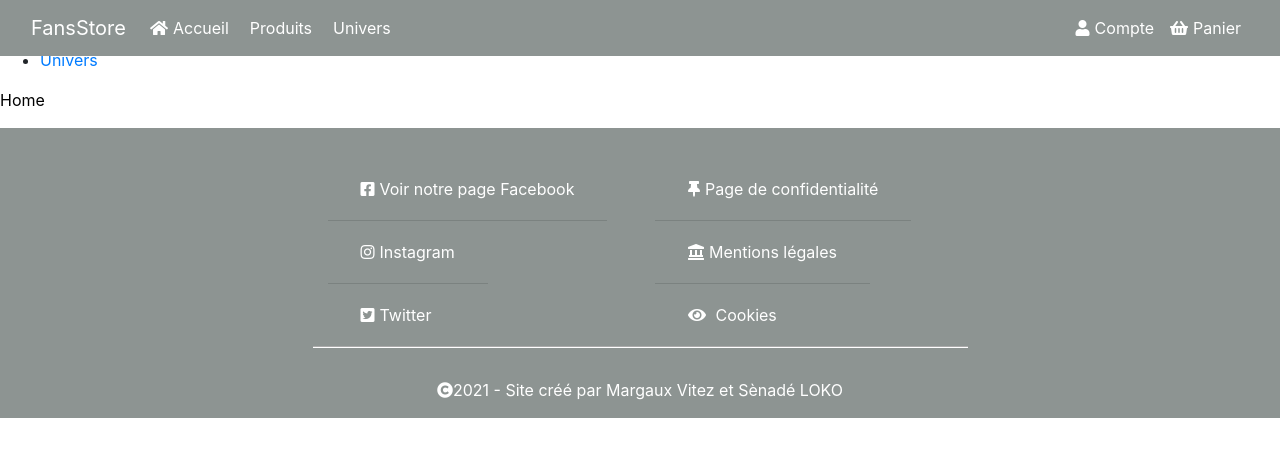
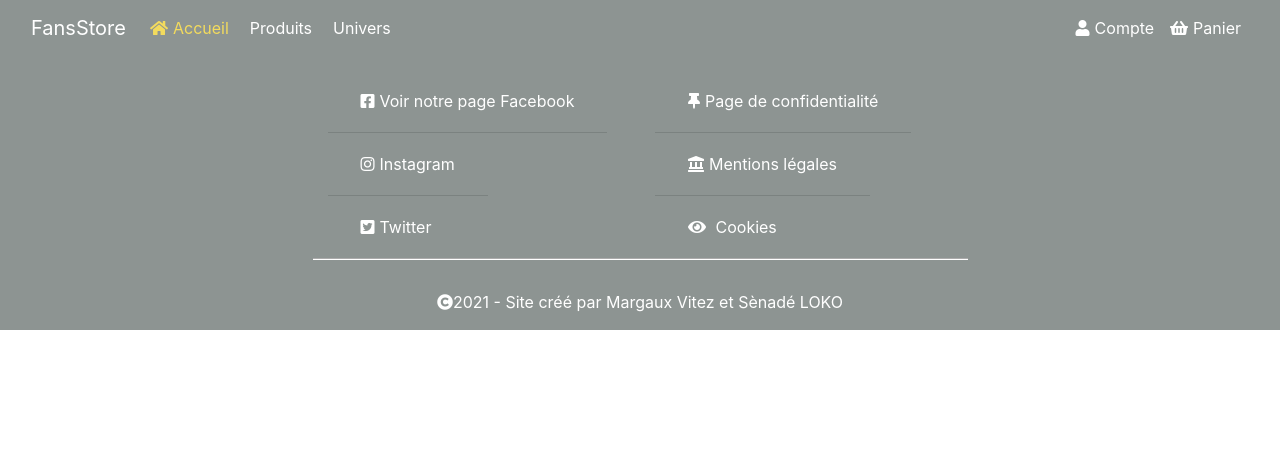
Before and after one commit to margauxcleo/FansStore, a React (Create React App) app in the folder client/: page / in a window 1280 px wide. Shown: the top 456 px of the page. Built offline with nearby package versions, Linux system fonts and the light colour scheme.

Commit message:
[MV]V.1.3[1] navbar done - routes ok

```diff
--- a/client/src/App.js
+++ b/client/src/App.js
@@ -15,18 +15,6 @@ function App() {
       <Router>
         <Navbar />
 
-        <ul>
-          <li>
-            <Link to="/">Home</Link>
-          </li>
-          <li>
-            <Link to="/produits">Produits</Link>
-          </li>
-          <li>
-            <Link to="/univers">Univers</Link>
-          </li>
-        </ul>
-
         <Switch>
           <Route path="/" exact render={() => { <Home />;}} >
             <Home />
--- a/client/src/components/Navbar/Navbar.css
+++ b/client/src/components/Navbar/Navbar.css
@@ -10,8 +10,8 @@
     color: #FFF!important;
 }
 
-.navbar-main .navbar-nav .nav-link.active {
-    color: #F3DB5D;
+.navbar-main .navbar-nav .nav-link.is-active {
+    color: #F3DB5D!important;
 }
 
 .navbar-main .nav-title {
@@ -19,7 +19,7 @@
 }
 
 .navbar-light .navbar-nav .nav-link:focus, .navbar-light .navbar-nav .nav-link:hover{
-    font-weight: 800;
+    font-weight: 500;
 }
 
 /* partie compte / panier sur la droite */
--- a/client/src/components/Navbar/Navbar.js
+++ b/client/src/components/Navbar/Navbar.js
@@ -1,3 +1,5 @@
+import { NavLink } from 'react-router-dom';
+
 import './Navbar.css';
 
 const Nav = () => {
@@ -14,39 +16,39 @@ const Nav = () => {
                 <div className="collapse navbar-collapse" id="navbarSupportedContent">
                     <ul className="navbar-nav me-auto mb-lg-0">
                         <li className="nav-item">
-                            <a className="nav-link active" aria-current="page" href="#">
-                                <i className="fas fa-home"></i>
+                            <NavLink className="nav-link" activeClassName="is-active" to="/" exact>
+                            <i className="fas fa-home"></i>
                                 <span className="
                                 nav-title">Accueil</span>
-                            </a>
+                            </NavLink>
                         </li>
                         <li className="nav-item">
-                            <a className="nav-link" href="#">
+                            <NavLink className="nav-link" activeClassName="is-active" to="/produits" exact>
                                 <span className="
                                 nav-title">Produits</span>
-                            </a>
+                            </NavLink>
                         </li>
                         <li className="nav-item">
-                            <a className="nav-link" href="#">
+                            <NavLink className="nav-link" activeClassName="is-active" to="/univers" exact>
                                 <span className="
                                 nav-title">Univers</span>
-                            </a>
+                            </NavLink>
                         </li>
                     </ul>
                     <ul className="navbar-nav ms-auto">
                         <li className="nav-item">
-                            <a className="nav-link" aria-current="page" href="#">
+                            <NavLink className="nav-link" activeClassName="is-active" to="/signIn" exact>
                                 <i className="fas fa-user"></i>
                                 <span className="
                                 nav-title">Compte</span>
-                            </a>
+                            </NavLink>
                         </li>
                         <li className="nav-item">
-                            <a className="nav-link" aria-current="page" href="#">
+                            <NavLink className="nav-link" activeClassName="is-active" to="/panier" exact>
                                 <i className="fas fa-shopping-basket"></i>
                                 <span className="
                                 nav-title">Panier</span>
-                            </a>
+                            </NavLink>
                         </li>
                     </ul>
                 </div>
```
